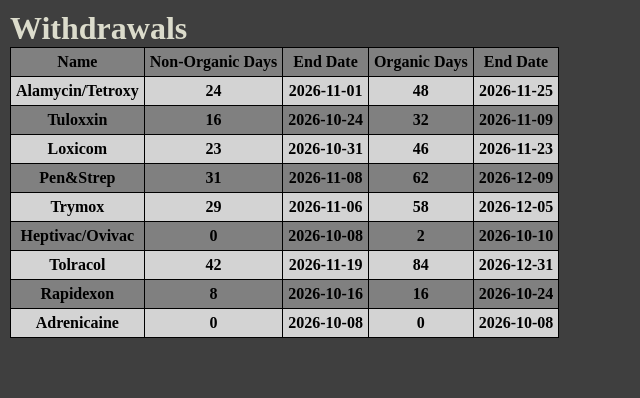
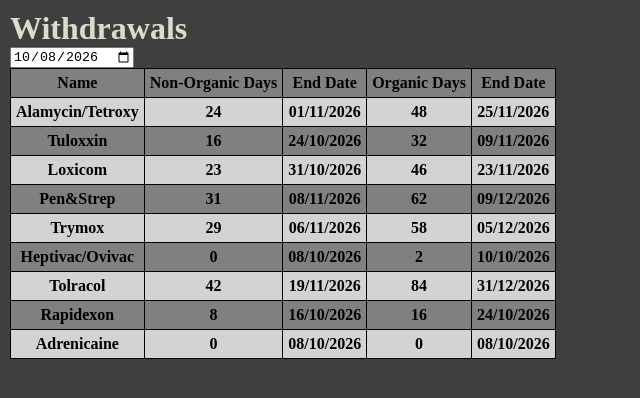
Before and after one commit to Con0747/con0747.github.io, a plain HTML site: page index.html in a window 1280 px wide. Shown: the whole page, without its empty margins (0-640 px from the left). Drawn offline with Linux system fonts and the light colour scheme.

Commit message:
Update index.html

```diff
--- a/index.html
+++ b/index.html
@@ -35,7 +35,7 @@
 
 <body>
     <div class="header">
-        <h1>Withdrawals</h1>
+        <h1>Withdrawals</h1> <input type="date" id="inputDate" name="inputDate">
         <div id="tableHolder"></div>
     </div>
 
@@ -87,6 +87,8 @@
                 "organic": 0
             }];
 
+            const field = document.querySelector('#inputDate');
+
             function capitalizeFirstLetter(val) {
                 return String(val).charAt(0).toUpperCase() + String(val).slice(1);
             }
@@ -102,9 +104,9 @@
             }
 
             function addWithdrawlDays(days){
-                d = new Date();
+                d = new Date(field.value);
                 d.setDate(d.getDate()+days);
-                return d.toISOString().substring(0, 10);
+                return d.getDate().toString().padStart(2, 0) + '/' + (d.getMonth() + 1).toString().padStart(2, 0) + '/' + d.getFullYear().toString();
             }
 
             function populateTable(table, content){
@@ -129,13 +131,18 @@
                 return table
             }
 
-            var table = createAndPopulatetable(drugs);
-            var tableHolder = document.getElementById("tableHolder");
-            tableHolder.appendChild(table);
+            function drawTable(){
+                var table = createAndPopulatetable(drugs);
+                var tableHolder = document.getElementById("tableHolder");
+                tableHolder.innerHTML = '';
+                tableHolder.appendChild(table);
+            }
 
+            var date = new Date();
+            field.value = date.getFullYear().toString() + '-' + (date.getMonth() + 1).toString().padStart(2, 0) + '-' + date.getDate().toString().padStart(2, 0);
 
-            console.log(drugs);
-
+            field.onchange = function(){console.log("TEST");drawTable();};
+            drawTable();
 
     </script>
 </body>
```
